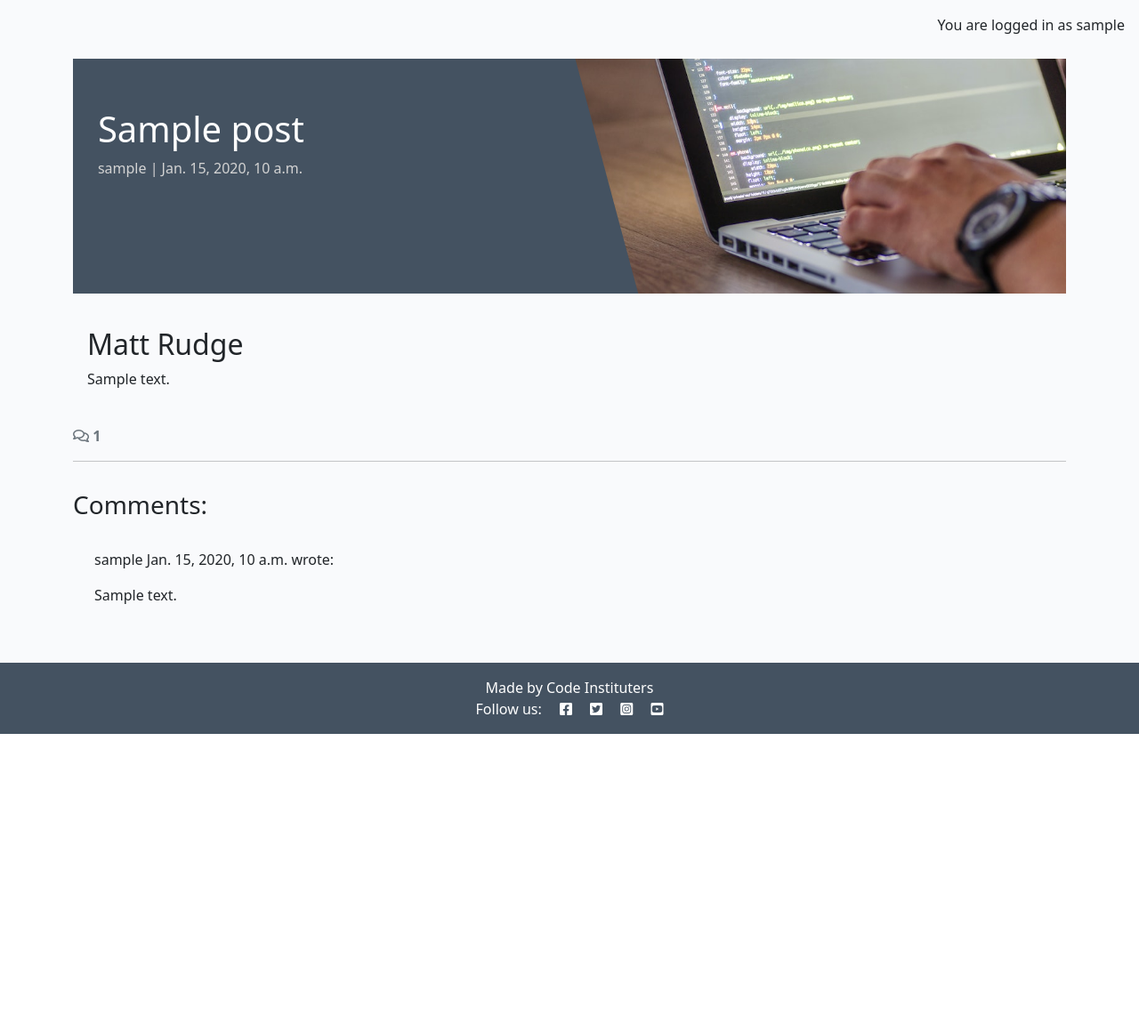
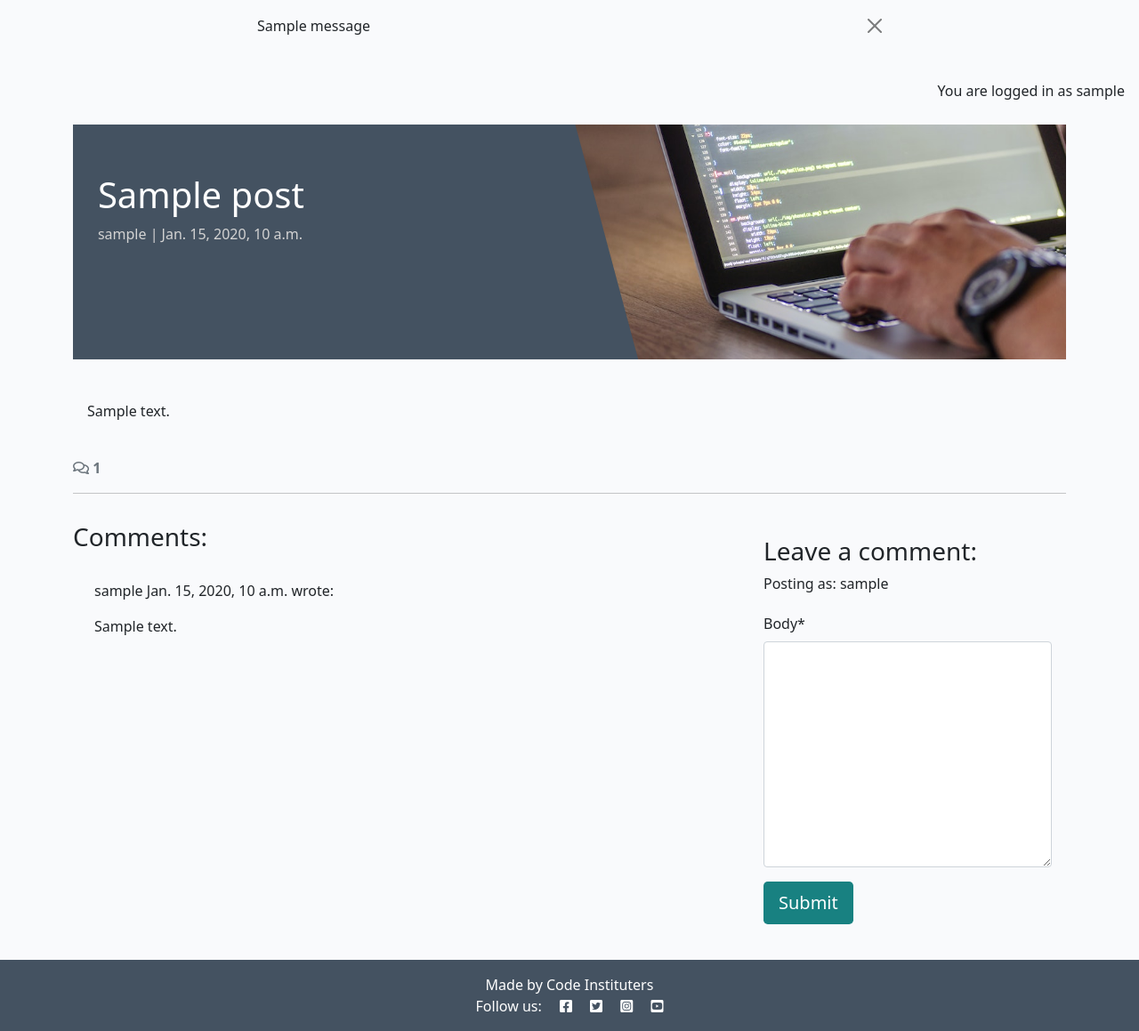
Before and after one commit to jtraveler/codestar_blog, a Django app: a page that uses templates/base.html in a window 1280 px wide. Shown: the part 60-1219 px from the top of the page at 89% size. Before the commit the page ends 885 px from the top, so only its background shows below. Run offline with Django 4.2, Linux system fonts and the light colour scheme; a user stored in the database is signed in; tables that the repository leaves empty hold one stand-in row (values such as "Sample post"); one stand-in notice (Sample message) is shown; parts of the project's set-up code (start-up, migrations or seed data) failed here and were passed over; some libraries are stand-ins or nearby versions.

Commit message:
Display a confirmation message

```diff
--- /dev/null
+++ b/blog/forms.py
@@ -0,0 +1,8 @@
+from .models import Comment
+from django import forms
+
+
+class CommentForm(forms.ModelForm):
+    class Meta:
+        model = Comment
+        fields = ('body',)
--- a/blog/templates/blog/post_detail.html
+++ b/blog/templates/blog/post_detail.html
@@ -1,5 +1,7 @@
 {% extends 'base.html' %} {% block content %}
 {% load static %}
+{% load crispy_forms_tags %}
+
 
 <div class="masthead">
     <div class="container">
@@ -71,6 +73,24 @@
         {% endfor %}
       </div>
     </div>
+    <!-- Creating New Comments -->
+    <div class="col-md-4 card mb-4 mt-3">
+        <div class="card-body">
+          {% if user.is_authenticated %}
+          <h3>Leave a comment:</h3>
+          <p>Posting as: {{ user.username }}</p>
+          <form id="commentForm" method="post"
+            style="margin-top: 1.3em;">
+            {{ comment_form | crispy }}
+            {% csrf_token %}
+            <button id="submitButton" type="submit"
+              class="btn btn-signup btn-lg">Submit</button>
+          </form>
+          {% else %}
+          <p>Log in to leave a comment</p>
+          {% endif %}
+        </div>
+      </div>
   </div>
 </div>
 
--- a/blog/views.py
+++ b/blog/views.py
@@ -1,54 +1,17 @@
 from django.shortcuts import render, get_object_or_404
 from django.views import generic
+from django.contrib import messages
 from .models import Post
+from .forms import CommentForm
 
-
+# Create your views here.
 class PostList(generic.ListView):
-    model = Post
     queryset = Post.objects.filter(status=1)
     template_name = "blog/index.html"
     paginate_by = 6
 
-    def get_queryset(self):
-        return Post.objects.filter(status=1).order_by('-created_on')
-
 
 def post_detail(request, slug):
-    """
-    Display an individual :model:`blog.Post`.
-
-    **Context**
-
-    ``post``
-        An instance of :model:`blog.Post`.
-    ``comments``
-        All approved comments related to the post.
-
-    **Template:**
-
-    :template:`blog/post_detail.html`
-    """
-    queryset = Post.objects.filter(status=1)
-    post = get_object_or_404(queryset, slug=slug)
-    comments = post.comments.all().order_by("-created_on")
-    comment_count = post.comments.filter(approved=True).count()
-
-    # Get all approved comments for this post
-    comments = post.comments.filter(approved=True).order_by('created_on')
-    comment_count = comments.count()
-
-    return render(
-        request,
-        "blog/post_detail.html",
-        {
-            "post": post,
-            "comments": comments,
-            "comment_count": comment_count,
-            "coder": "Matt Rudge"
-        },
-    )
-
-
     """
     Display an individual :model:`blog.Post`.
 
@@ -61,12 +24,33 @@ def post_detail(request, slug):
 
     :template:`blog/post_detail.html`
     """
+
     queryset = Post.objects.filter(status=1)
     post = get_object_or_404(queryset, slug=slug)
+    comments = post.comments.all().order_by("-created_on")
+    comment_count = post.comments.filter(approved=True).count()
+
+    if request.method == "POST":
+        comment_form = CommentForm(data=request.POST)
+        if comment_form.is_valid():
+            comment = comment_form.save(commit=False)
+            comment.author = request.user
+            comment.post = post
+            comment.save()
+            messages.add_message(
+                request, messages.SUCCESS,
+                'Comment submitted and awaiting approval'
+            )
+
+    comment_form = CommentForm()
 
     return render(
         request,
         "blog/post_detail.html",
-        {"post": post,
-         "coder": "Matt Rudge"},
+        {
+            "post": post,
+            "comments": comments,
+            "comment_count": comment_count,
+            "comment_form": comment_form,
+        },
     )
--- a/codestar/settings.py
+++ b/codestar/settings.py
@@ -46,6 +46,8 @@ INSTALLED_APPS = [
     'allauth',
     'allauth.account',
     'allauth.socialaccount',
+    'crispy_forms',
+    'crispy_bootstrap5',
     'django_summernote',
     'blog',
     'about',
@@ -54,6 +56,9 @@ INSTALLED_APPS = [
 SITE_ID = 1
 LOGIN_REDIRECT_URL = '/'
 LOGOUT_REDIRECT_URL = '/'
+
+CRISPY_ALLOWED_TEMPLATE_PACKS = "bootstrap5"
+CRISPY_TEMPLATE_PACK = "bootstrap5"
 
 
 MIDDLEWARE = [
--- a/requirements.txt
+++ b/requirements.txt
@@ -4,7 +4,7 @@ certifi==2025.6.15
 cffi==1.17.1
 charset-normalizer==3.4.2
 cloudinary==1.44.0
-crispy-bootstrap5==2025.6
+crispy-bootstrap5==0.7
 cryptography==45.0.4
 defusedxml==0.7.1
 dj-database-url==3.0.0
--- a/templates/base.html
+++ b/templates/base.html
@@ -73,7 +73,21 @@
             </div>
         </div>
     </nav>
-
+    <!-- displaying Django messages -->
+    <div class="container">
+      <div class="row">
+      <div class="col-md-8 offset-md-2">
+          {% for message in messages %}
+          <div class="alert {{ message.tags }} alert-dismissible
+          fade show" id="msg" role="alert">
+          {{ message | safe }}
+          <button type="button" class="btn-close"
+              data-bs-dismiss="alert" aria-label="Close"></button>
+          </div>
+          {% endfor %}
+      </div>
+      </div>
+  </div>
     <main class="flex-shrink-0 main-bg">
         {% if user.is_authenticated %}
         <p class="text-end m-3">You are logged in as {{ user }}</p>
```
Also changed, not shown: 2 other files.
